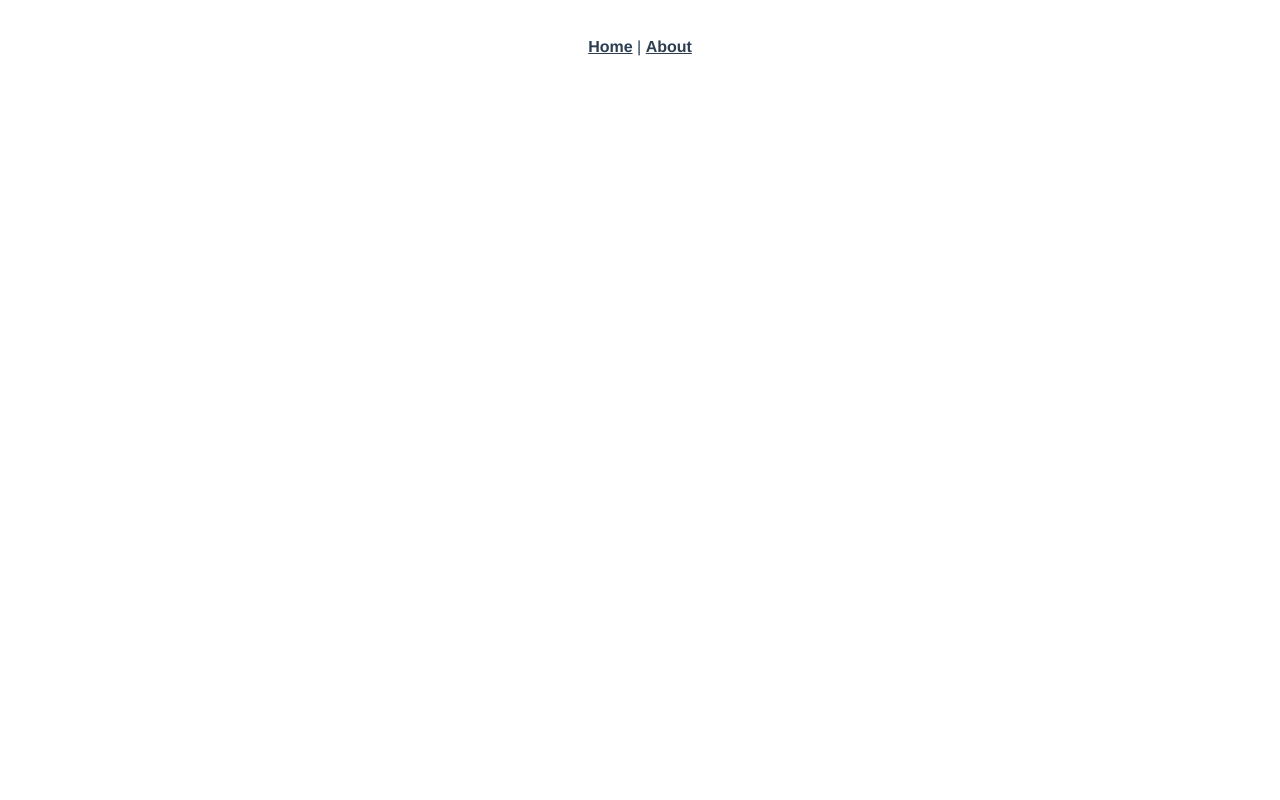
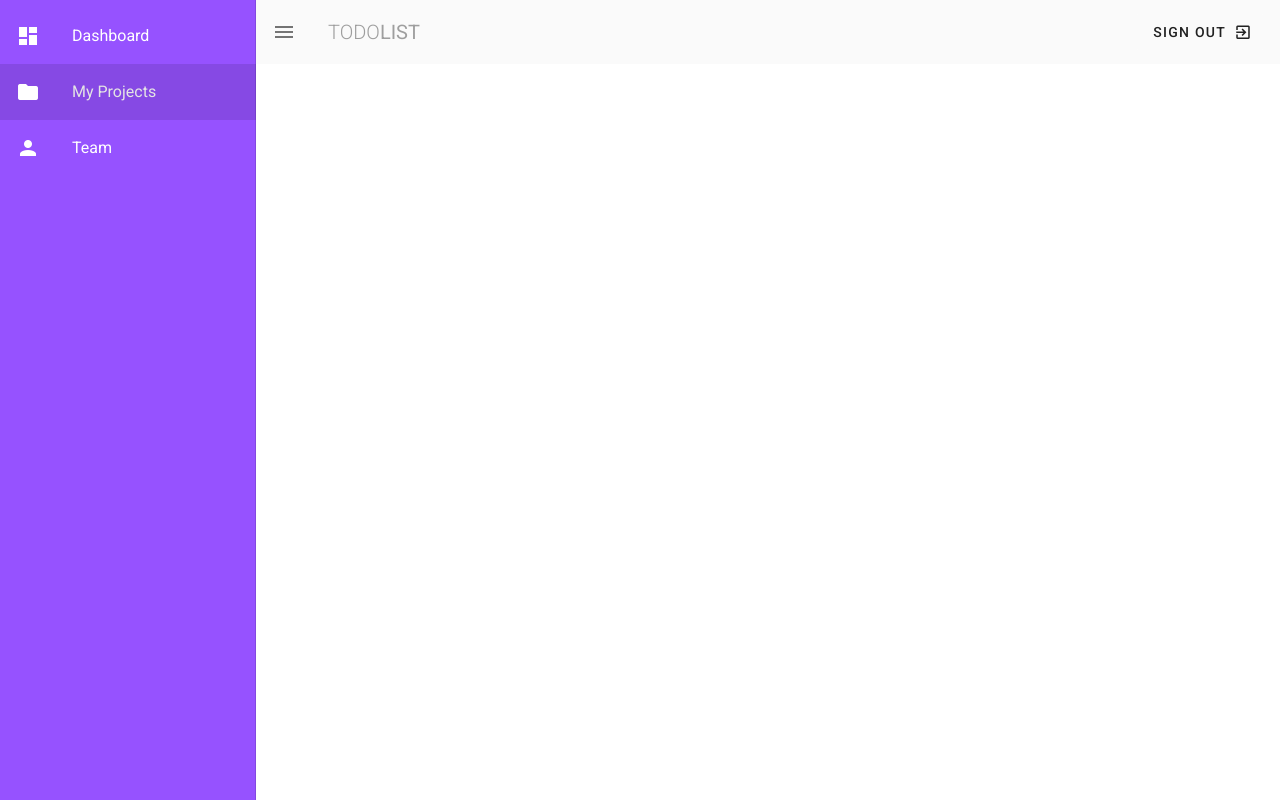
Before and after one commit to Mantasbl/Todo-vuejs, a Vue app: page /projects in a window 1280 px wide. Built offline with nearby package versions, Linux system fonts and the light colour scheme.

Commit message:
added navbar component with navigation drawer

```diff
--- a/public/index.html
+++ b/public/index.html
@@ -6,6 +6,8 @@
     <meta name="viewport" content="width=device-width,initial-scale=1.0">
     <link rel="icon" href="<%= BASE_URL %>favicon.ico">
     <title>todo-vuejs</title>
+    <link rel="stylesheet" href="https://fonts.googleapis.com/css?family=Roboto:100,300,400,500,700,900">
+    <link rel="stylesheet" href="https://cdn.jsdelivr.net/npm/@mdi/font@latest/css/materialdesignicons.min.css">
   </head>
   <body>
     <noscript>
--- a/src/App.vue
+++ b/src/App.vue
@@ -1,31 +1,24 @@
 <template>
-  <div id="app">
-    <div id="nav">
-      <router-link to="/">Home</router-link> |
-      <router-link to="/about">About</router-link>
-    </div>
-    <router-view/>
-  </div>
+  <v-app color="#fafafa">
+      <Navbar/>
+    <v-content>
+      <router-view></router-view>
+    </v-content>
+  </v-app>
 </template>
 
-<style>
-#app {
-  font-family: 'Avenir', Helvetica, Arial, sans-serif;
-  -webkit-font-smoothing: antialiased;
-  -moz-osx-font-smoothing: grayscale;
-  text-align: center;
-  color: #2c3e50;
-}
-#nav {
-  padding: 30px;
-}
+<script>
+import Navbar from '@/components/Navbar.vue'
 
-#nav a {
-  font-weight: bold;
-  color: #2c3e50;
-}
+export default {
+  name: 'App',
+  components: { Navbar, },
+  data: () => ({
+    //
+  }),
+};
+</script>
 
-#nav a.router-link-exact-active {
-  color: #42b983;
-}
+<style scoped>
+
 </style>
--- a/src/components/HelloWorld.vue
+++ /dev/null
@@ -1,58 +0,0 @@
-<template>
-  <div class="hello">
-    <h1>{{ msg }}</h1>
-    <p>
-      For a guide and recipes on how to configure / customize this project,<br>
-      check out the
-      <a href="https://cli.vuejs.org" target="_blank" rel="noopener">vue-cli documentation</a>.
-    </p>
-    <h3>Installed CLI Plugins</h3>
-    <ul>
-      <li><a href="https://github.com/vuejs/vue-cli/tree/dev/packages/%40vue/cli-plugin-babel" target="_blank" rel="noopener">babel</a></li>
-      <li><a href="https://github.com/vuejs/vue-cli/tree/dev/packages/%40vue/cli-plugin-eslint" target="_blank" rel="noopener">eslint</a></li>
-    </ul>
-    <h3>Essential Links</h3>
-    <ul>
-      <li><a href="https://vuejs.org" target="_blank" rel="noopener">Core Docs</a></li>
-      <li><a href="https://forum.vuejs.org" target="_blank" rel="noopener">Forum</a></li>
-      <li><a href="https://chat.vuejs.org" target="_blank" rel="noopener">Community Chat</a></li>
-      <li><a href="https://twitter.com/vuejs" target="_blank" rel="noopener">Twitter</a></li>
-      <li><a href="https://news.vuejs.org" target="_blank" rel="noopener">News</a></li>
-    </ul>
-    <h3>Ecosystem</h3>
-    <ul>
-      <li><a href="https://router.vuejs.org" target="_blank" rel="noopener">vue-router</a></li>
-      <li><a href="https://vuex.vuejs.org" target="_blank" rel="noopener">vuex</a></li>
-      <li><a href="https://github.com/vuejs/vue-devtools#vue-devtools" target="_blank" rel="noopener">vue-devtools</a></li>
-      <li><a href="https://vue-loader.vuejs.org" target="_blank" rel="noopener">vue-loader</a></li>
-      <li><a href="https://github.com/vuejs/awesome-vue" target="_blank" rel="noopener">awesome-vue</a></li>
-    </ul>
-  </div>
-</template>
-
-<script>
-export default {
-  name: 'HelloWorld',
-  props: {
-    msg: String
-  }
-}
-</script>
-
-<!-- Add "scoped" attribute to limit CSS to this component only -->
-<style scoped>
-h3 {
-  margin: 40px 0 0;
-}
-ul {
-  list-style-type: none;
-  padding: 0;
-}
-li {
-  display: inline-block;
-  margin: 0 10px;
-}
-a {
-  color: #42b983;
-}
-</style>
--- /dev/null
+++ b/src/components/Navbar.vue
@@ -0,0 +1,48 @@
+<template>
+    <nav>
+        <v-app-bar app flat color="#fafafa">
+            <v-app-bar-nav-icon @click="drawer = !drawer" ></v-app-bar-nav-icon>
+            <v-toolbar-title class="text-uppercase grey--text">
+                <span class="font-weight-light">Todo</span>
+                <span>list</span>
+            </v-toolbar-title>
+            <v-spacer></v-spacer>
+            <v-btn depressed color="#fafafa">
+                <span>Sign Out</span>
+                <v-icon right>mdi-exit-to-app</v-icon>
+            </v-btn>
+        </v-app-bar>
+
+        <v-navigation-drawer app v-model="drawer" class="primary">
+            <v-list>
+                <v-list-item v-for="link in links" :key="link.text" router :to="link.route">
+                    <v-list-item-icon>
+                        <v-icon class="white--text">{{ link.icon }}</v-icon>
+                    </v-list-item-icon>
+                    <v-list-item-content>
+                        <v-list-item-title class="white--text">{{ link.text }}</v-list-item-title>
+                    </v-list-item-content>
+                </v-list-item>
+            </v-list>
+        </v-navigation-drawer>
+    </nav>
+</template>
+
+<script>
+export default {
+    data() {
+        return {
+            drawer: true,
+            links: [
+                { icon: 'mdi-view-dashboard', text: 'Dashboard', route: '/' },
+                { icon: 'mdi-folder', text: 'My Projects', route: '/projects' },
+                { icon: 'mdi-account', text: 'Team', route: '/team' },
+            ]
+        }
+    }
+}
+</script>
+
+<style>
+
+</style>
--- a/src/main.js
+++ b/src/main.js
@@ -1,10 +1,12 @@
 import Vue from 'vue'
 import App from './App.vue'
 import router from './router'
+import vuetify from './plugins/vuetify';
 
 Vue.config.productionTip = false
 
 new Vue({
   router,
+  vuetify,
   render: h => h(App)
 }).$mount('#app')
--- /dev/null
+++ b/src/plugins/vuetify.js
@@ -0,0 +1,20 @@
+import Vue from 'vue';
+import Vuetify from 'vuetify/lib';
+
+Vue.use(Vuetify);
+
+export default new Vuetify({
+  icons: {
+    iconfont: 'mdi',
+  },
+  theme: {
+    themes: {
+      light: {
+        primary: '#9652ff',
+        success: '#3cd1c2',
+        info: '#ffaa2c',
+        error: '#f83e70',
+      },
+    },
+  },
+});
--- a/src/views/Home.vue
+++ b/src/views/Home.vue
@@ -1,18 +1,12 @@
 <template>
   <div class="home">
-    <img alt="Vue logo" src="../assets/logo.png">
-    <HelloWorld msg="Welcome to Your Vue.js App"/>
+    <h1>Home</h1>
+
   </div>
 </template>
 
 <script>
-// @ is an alias to /src
-import HelloWorld from '@/components/HelloWorld.vue'
+export default {
 
-export default {
-  name: 'home',
-  components: {
-    HelloWorld
-  }
-}
+};
 </script>
```
Also changed, not shown: package.json (+7 -2 lines), src/assets/logo.svg (added), 1 other file (tests, documents, lock files or other folders).
